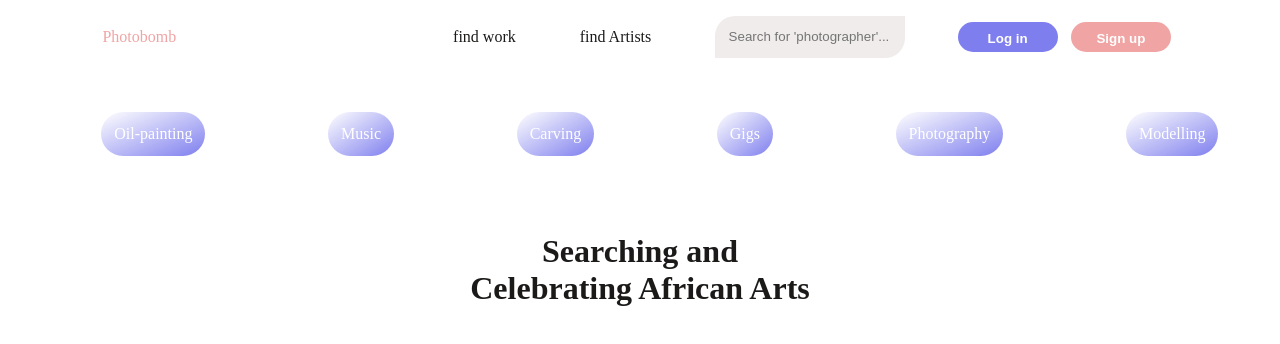
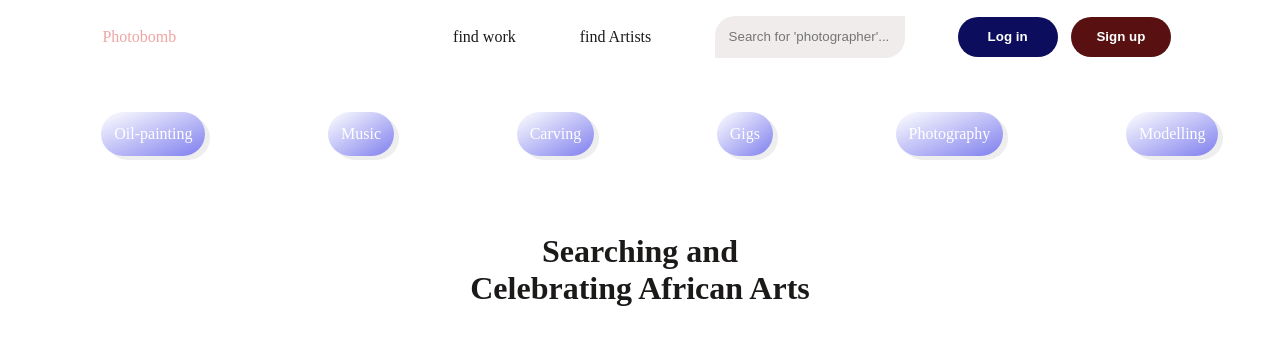
Before and after one commit to Olanrewajuemmanuel/photobomb, a React app: page / in a window 1280 px wide. Shown: the top 344 px of the page. Built offline with nearby package versions, Linux system fonts and the light colour scheme; the HTML template or start-up script is replaced by a standard one.

Commit message:
- cleanup before merge

```diff
--- a/src/styles/_body.scss
+++ b/src/styles/_body.scss
@@ -1,5 +1,6 @@
 @use './global.scss';
 
+@media only screen and (min-width: 1024px) {
     .photobomb-body {
         height: 100%;
     }
@@ -12,6 +13,7 @@
                 display: flex;
                 justify-content: space-around;
                 align-items: center;
+
                 li {
                     list-style: none;
                     cursor: pointer;
@@ -19,18 +21,22 @@
                     font-style: normal;
                     padding: .8em;
                     border-radius: 50px;
-                background: linear-gradient(to bottom right, #fff,  global.$background_2);
+                    background: linear-gradient(to bottom right, #fff, global.$background_2);
                     border: none;
+                    box-shadow: 5px 4px 0 #eee;
                 }
             }
         }
     }
+
     .photobomb__header {
         text-align: center;
         padding: 2.5em;
         display: flex;
         justify-content: center;
+
         h1 {
             width: 30%;
         }
     }
+}
--- a/src/styles/_navbar.scss
+++ b/src/styles/_navbar.scss
@@ -47,16 +47,22 @@ nav {
             border-radius: 50px;
             padding: .7em;
             width: 100px;
-            height: 30px;
+            height: 40px;
             color: white;
             font-weight: bold;
 
         }
         .login {
-            background-color: global.$background_2;
+            background-color: rgb(13, 13, 94);
+            &:hover {
+                cursor: pointer;
+            }
         }
         .signup {
-            background-color: global.$secondary;
+            background-color: rgb(88, 16, 16);
+            &:hover {
+                cursor: pointer;
+            }
         }
         &:hover {
             cursor: pointer;
```
Lines whose indentation alone changed are shown as unchanged.
